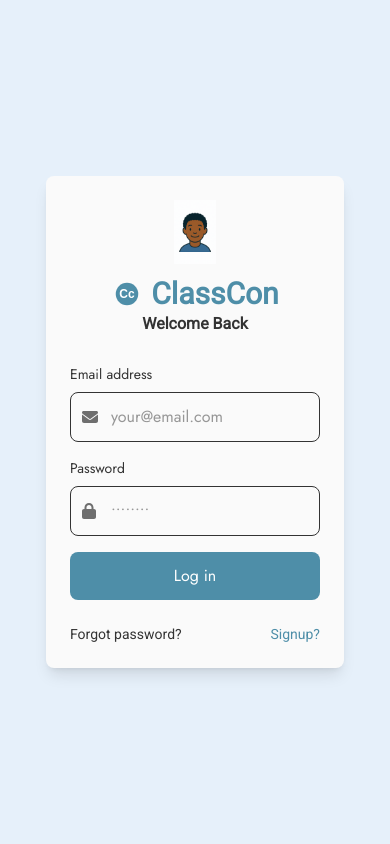
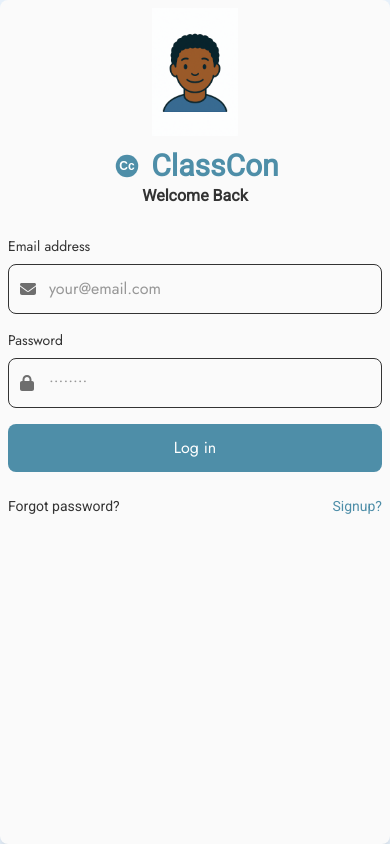
Before and after one commit to BongominErickJuma/classconnect-client, a React (Vite) app: page / in a window 390 px wide. Built offline with nearby package versions, Linux system fonts and the light colour scheme; no server answers.

Commit message:
responsive login and signup pages

```diff
--- a/src/Services/api.js
+++ b/src/Services/api.js
@@ -29,10 +29,12 @@ api.interceptors.response.use(
 
 export function getImageUrl(relativePath) {
   if (!relativePath) return ""; // fallback
+
   // relativePath = relativePath.startsWith("https") ? relativePath : `${`http://localhost:3000`}${relativePath}`;
   relativePath = relativePath.startsWith("https")
     ? relativePath
     : `${`https://classconnect-server-fxpq.onrender.com`}${relativePath}`;
+
   return relativePath;
 }
 
--- a/src/components/Auth/Login/LoginDesktop.jsx
+++ b/src/components/Auth/Login/LoginDesktop.jsx
@@ -5,7 +5,7 @@ import InputField from "./InputField";
 import { faEnvelope, faLock } from "@fortawesome/free-solid-svg-icons";
 
 const LoginDesktop = ({ formData, handleChange, handleSubmit, isLoading, error }) => (
-  <div className="hidden md:flex w-full max-w-4xl bg-white rounded-lg shadow-lg">
+  <div className="hidden md:flex w-full max-w-6xl bg-white rounded-lg shadow-lg">
     <div
       className="w-1/2 flex items-center justify-center p-8 bg-light-bg"
       style={{ backgroundColor: "var(--color-light-bg)" }}
--- a/src/components/Auth/Login/LoginForm.jsx
+++ b/src/components/Auth/Login/LoginForm.jsx
@@ -5,7 +5,7 @@ import LoginMobile from "./LoginMobile";
 
 const LoginForm = ({ formData, handleChange, handleSubmit, isLoading, error }) => (
   <div
-    className="min-h-screen flex items-center justify-center p-4"
+    className="min-h-screen flex items-center justify-center w-full"
     style={{ backgroundColor: "var(--color-primary-bg)" }}
   >
     <LoginDesktop
--- a/src/components/Auth/Login/LoginMobile.jsx
+++ b/src/components/Auth/Login/LoginMobile.jsx
@@ -6,11 +6,11 @@ import { faEnvelope, faLock } from "@fortawesome/free-solid-svg-icons";
 
 const LoginMobile = ({ formData, handleChange, handleSubmit, isLoading, error }) => (
   <div
-    className="md:hidden w-full max-w-md p-6 sm:p-8 rounded-lg shadow-lg"
+    className="md:hidden w-full p-2 sm:p-8 rounded-lg shadow-lg h-screen"
     style={{ backgroundColor: "var(--color-light-bg)" }}
   >
     <div className="mb-6 flex flex-col items-center">
-      <img src="/images/img_phone.png" alt="Mobile App Logo" className="w-16 h-16 mb-3 object-contain" />
+      <img src="/images/img_phone.png" alt="Mobile App Logo" className="w-32 h-32 mb-3 object-contain" />
 
       <h1 className="text-3xl font-bold flex items-center gap-2" style={{ color: "var(--color-accent)" }}>
         <Logo />
--- a/src/components/Auth/Signup/SignupDesktop.jsx
+++ b/src/components/Auth/Signup/SignupDesktop.jsx
@@ -15,7 +15,7 @@ const SignupDesktop = ({
   isSubmitting,
   setStep,
 }) => (
-  <div className="hidden md:flex w-full max-w-4xl bg-white rounded-lg shadow-lg">
+  <div className="hidden md:flex w-full max-w-6xl bg-white rounded-lg shadow-lg">
     <div
       className="w-1/2 flex items-center justify-center p-8 bg-light-bg"
       style={{ backgroundColor: "var(--color-light-bg)" }}
--- a/src/components/Auth/Signup/SignupForm.jsx
+++ b/src/components/Auth/Signup/SignupForm.jsx
@@ -14,7 +14,7 @@ const SignupForm = ({
   isSubmitting,
   setStep,
 }) => (
-  <div className="min-h-screen flex items-center justify-center p-4 bg-primary-bg">
+  <div className="min-h-screen w-full flex items-center justify-center bg-primary-bg">
     <SignupDesktop
       step={step}
       formData={formData}
--- a/src/components/Auth/Signup/SignupMobile.jsx
+++ b/src/components/Auth/Signup/SignupMobile.jsx
@@ -15,13 +15,13 @@ const SignupMobile = ({
   isSubmitting,
   setStep,
 }) => (
-  <div className="md:hidden w-full max-w-md bg-white rounded-lg shadow-lg">
+  <div className="md:hidden w-full h-screen bg-white rounded-lg shadow-lg">
     {/* Mobile image at the top */}
     <div className="w-full flex items-center justify-center p-4 bg-light-bg">
       <img src="/images/img_phone.png" alt="App Logo" className="h-32" />
     </div>
 
-    <div className="p-6">
+    <div className="p-2">
       <div className="flex flex-col items-center mb-6">
         <h1 className="text-3xl font-bold flex items-center gap-2 text-accent">
           <Logo /> ClassCon
```
